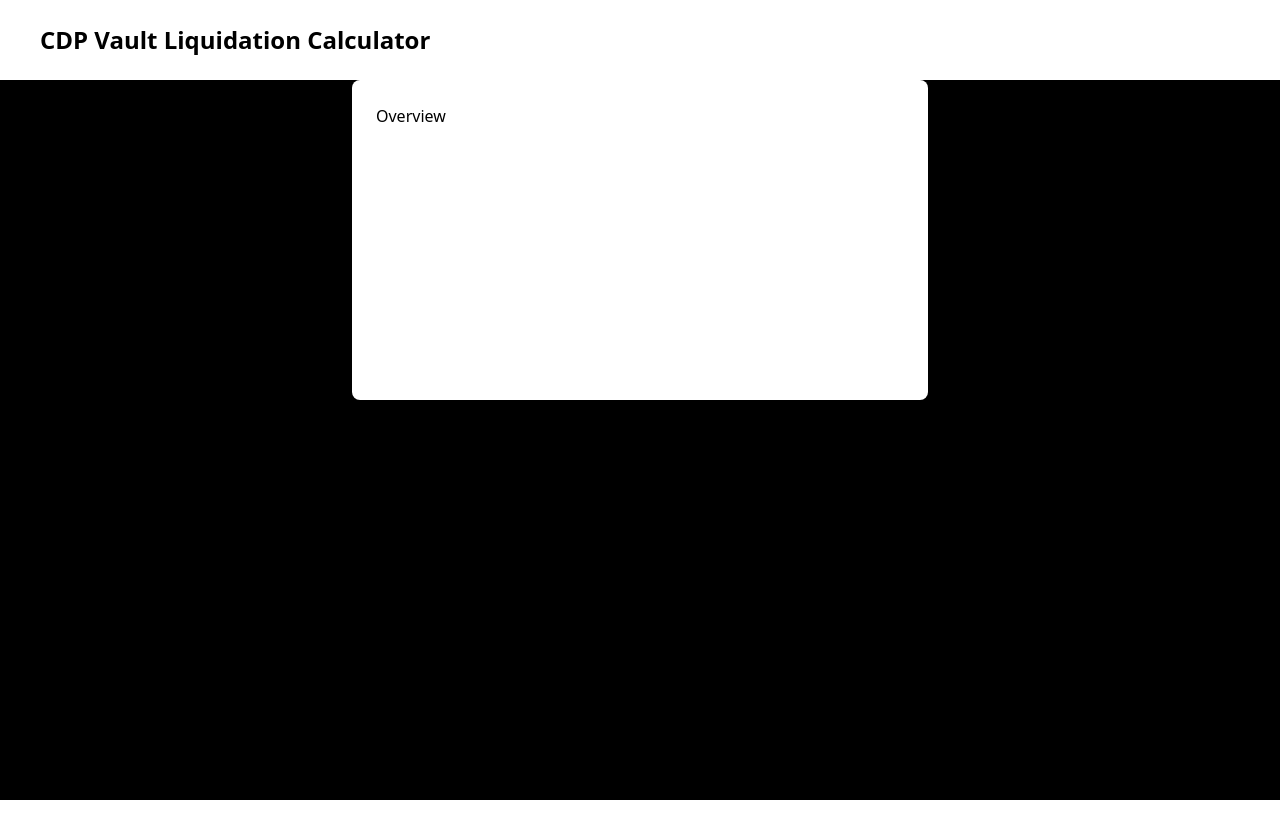
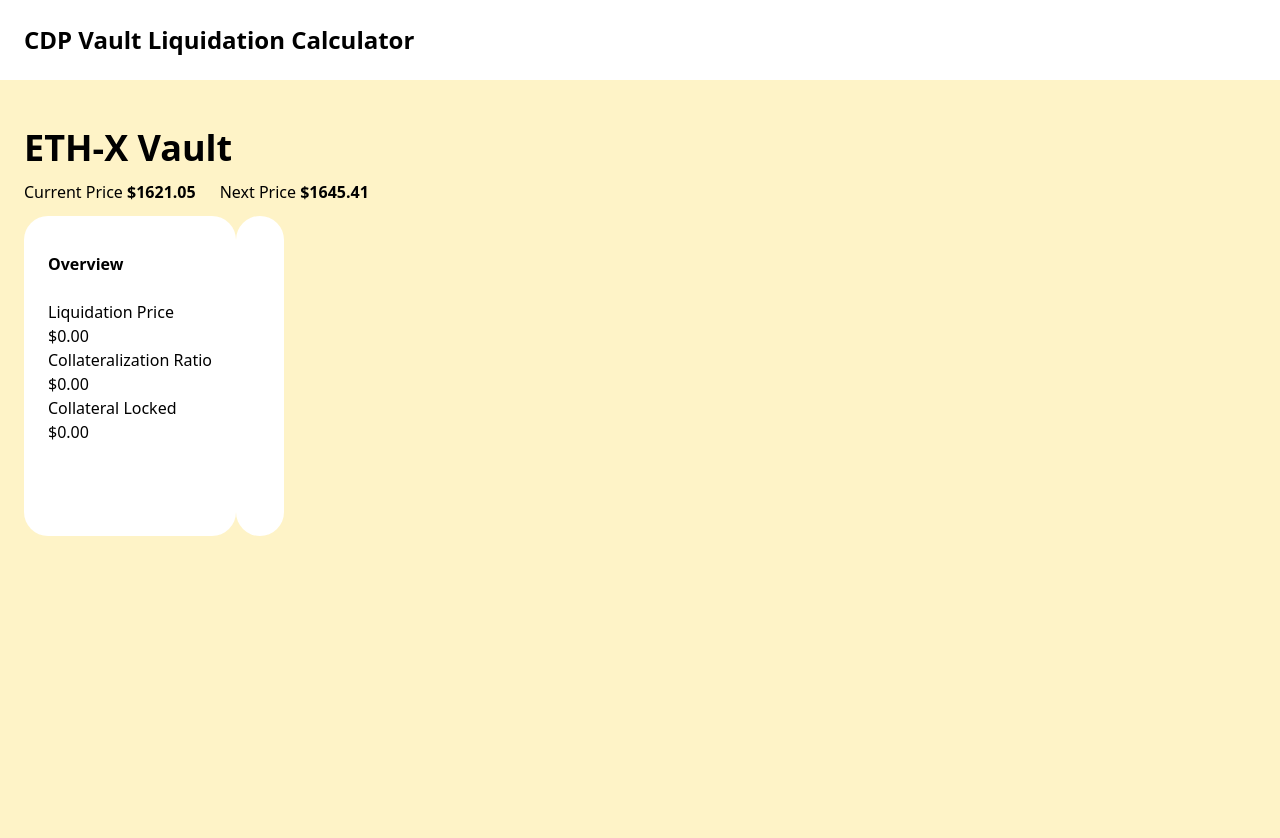
Before and after one commit to kimlong0/defi-tools, a Next.js app: page / in a window 1280 px wide. Shown: the top 838 px of the page. Before the commit the page ends 800 px from the top, so only its background shows below. Built offline with nearby package versions, Linux system fonts and the light colour scheme.

Commit message:
layout changes

```diff
--- a/components/navbar.tsx
+++ b/components/navbar.tsx
@@ -1,6 +1,6 @@
 function Navbar() {
   return (
-    <div className="md:px-10 px-8 py-6 bg-white">
+    <div className="p-6 bg-white">
         <p className="text-2xl font-semibold">CDP Vault Liquidation Calculator</p>
     </div>
   )
--- a/pages/index.tsx
+++ b/pages/index.tsx
@@ -17,14 +17,40 @@ export default function Home() {
         <meta name="viewport" content="width=device-width, initial-scale=1" />
         <link rel="icon" href="/favicon.ico" />
       </Head>
-      <main className='bg-black h-screen'>
-        <Navbar />
-        <div className='flex justify-center items-center'>
-          <div className='h-80 rounded-lg max-w-xl bg-white p-6 grow'>
-            <div className='w-full'>
-              <h2>Overview</h2>
+      <Navbar />
+      <main className='h-screen bg-amber-100'>
+        <div className='max-w-7xl m-auto flex flex-col'>
+          <div className='mx-6'>
+            <div className='mt-12 mb-3'>
+              <h1 className='text-4xl font-semibold'>ETH-X Vault</h1>
             </div>
 
+            <div className='flex gap-6 my-3'>
+              <p>Current Price <span className='font-bold'>$1621.05</span></p>
+              <p>Next Price <span className='font-bold'>$1645.41</span></p>
+            </div>
+
+            <div className='flex w-full'>
+              <div className='h-80 rounded-3xl bg-white p-6'>
+                <div className='w-full pt-3 pb-6'>
+                  <h2 className='font-semibold'>Overview</h2>
+                </div>
+                <div>
+                  <h3>Liquidation Price</h3>
+                  <p>$0.00</p>
+                </div>
+                <div>
+                  <h3>Collateralization Ratio</h3>
+                  <p>$0.00</p>
+                </div>
+                <div>
+                  <h3>Collateral Locked</h3>
+                  <p>$0.00</p>
+                </div>
+              </div>
+              <div className='h-80 rounded-3xl bg-white p-6'>
+              </div>
+            </div>
           </div>
         </div>
       </main>
--- a/tailwind.config.js
+++ b/tailwind.config.js
@@ -6,7 +6,12 @@ module.exports = {
     "./components/**/*.{js,ts,jsx,tsx}",
   ],
   theme: {
-    extend: {},
+    extend: {
+      borderRadius: {
+        '4xl': '48px',
+        '5xl': '60px'
+      },
+    },
   },
   plugins: [],
 }
```
